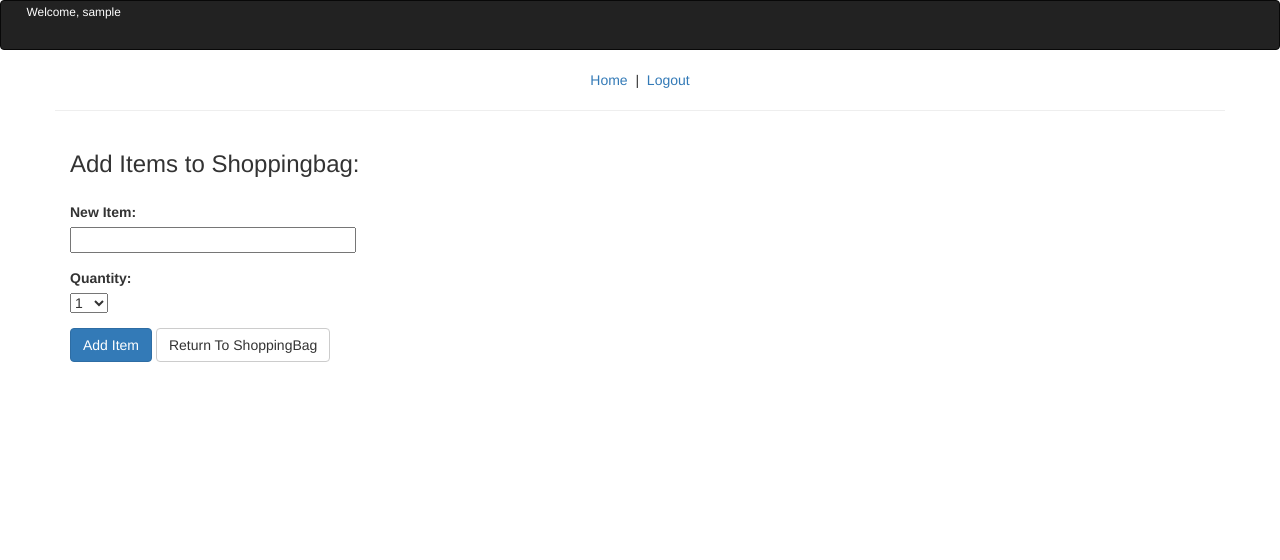
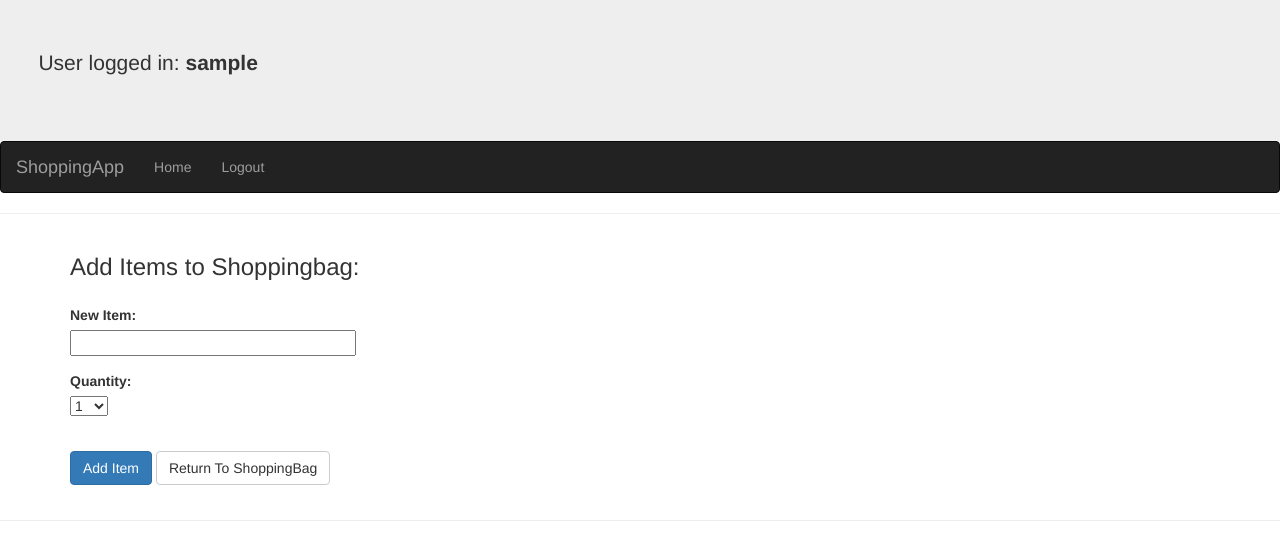
Before and after one commit to designravenous/Shopping_app, a Flask app: page /add_item in a window 1280 px wide. Shown: the top 560 px of the page. Run offline with Flask 2, Linux system fonts and the light colour scheme; the visitor is signed in with stand-in values (Sample User, id 1); data comes from the database, SQL or seed files in the repository; some libraries are stand-ins or nearby versions.

Commit message:
add new navbar, jumbotron

```diff
--- a/application/templates/add_item.html
+++ b/application/templates/add_item.html
@@ -23,9 +23,12 @@
     </p>
     <p>
         <div class="form-group col-xs-12">
+            <br>
         <input type="submit" value="Add Item" class="btn btn-primary"> <a href= {{ url_for('index') }} type="button" class="btn btn-default">Return To ShoppingBag</a>
         </div>
     </p>
 </form>
 
+
 {% endblock %}
+<hr>
--- a/application/templates/base.html
+++ b/application/templates/base.html
@@ -3,13 +3,42 @@
     {% if title %}{{ title }}{% else %}ShoppingApp{% endif %}
 {% endblock %}
 {% block navbar %}
-<nav class="navbar navbar-expand-sm navbar-inverse bg-info ">
-    {% if user %}<p style="margin-left: 2%; color:white"><small>Welcome, {{ user }}</small></p>{% endif %}
+{% if current_user.is_anonymous %}
+{% else %}
+<div class="jumbotron" style="margin-bottom: 0px;">
+ <p style="margin-left: 3%">User logged in: <b>{{ current_user.username }}</b></p>
+</div>
+{% endif %}
+<nav class="navbar navbar-inverse">
+        <div class="container-fluid">
+          <!-- Brand and toggle get grouped for better mobile display -->
+          <div class="navbar-header">
+            <button type="button" class="navbar-toggle collapsed" data-toggle="collapse" data-target="#bs-example-navbar-collapse-1" aria-expanded="false">
+              <span class="sr-only">Toggle navigation</span>
+              <span class="icon-bar"></span>
+              <span class="icon-bar"></span>
+              <span class="icon-bar"></span>
+            </button>
+            <a class="navbar-brand" href="#">ShoppingApp</a>
+          </div>
 
-</nav>
+          <!-- Collect the nav links, forms, and other content for toggling -->
+          <div class="collapse navbar-collapse" id="bs-example-navbar-collapse-1">
+            <ul class="nav navbar-nav">
+            {% if current_user.is_anonymous %}
+              <li><a href="{{ url_for('login') }}">Login</a></li>
+              {% else %}
+              <li><a href="{{ url_for('index') }}">Home</a></li>
+              <li><a href="{{ url_for('logout') }}">Logout</a></li>
+              {% endif %}
+            </ul>
+          </div><!-- /.navbar-collapse -->
+        </div><!-- /.container-fluid -->
+      </nav>
 {% endblock %}
 {% block content %}
 {% block error_msg %}
+<hr>
     <div class="container">
         {% with messages = get_flashed_messages() %}
         {% if messages %}
@@ -19,18 +48,12 @@
         {% endif %}
         {% endwith %}
         <div class="row">
-                <div class="text-center">
-                        <a href="{{ url_for('index') }}">Home</a> &nbsp;|&nbsp;
-                        {% if current_user.is_anonymous %}
-                        <a href="{{ url_for('login') }}">Login</a>
-                        {% else %}
-                        <a href="{{ url_for('logout') }}">Logout</a>
-                        <hr>
-                        {% endif %}
-                    </div>
         {% endblock %}
+
         {# application content needs to be provided in the app_content block #}
         {% block app_content %}{% endblock %}
+
     </div>
     </div>
+    <hr>
 {% endblock %}
--- a/application/templates/index.html
+++ b/application/templates/index.html
@@ -61,7 +61,6 @@
     {% endif %}
     </tbody>
     </table>
-    <hr>
     <h1 class="col-xs-4"></h1><a href={{ url_for('delete_added_items') }} type="button" class="col-xs-4 btn btn-success"><span class="glyphicon glyphicon-trash"></span>&nbsp;&nbsp;Delete Added</a><h1 class="col-xs-4"></h1>
     {% else %}
     <h4>Add Groceries To Your ShoppingBag </h4>
```
